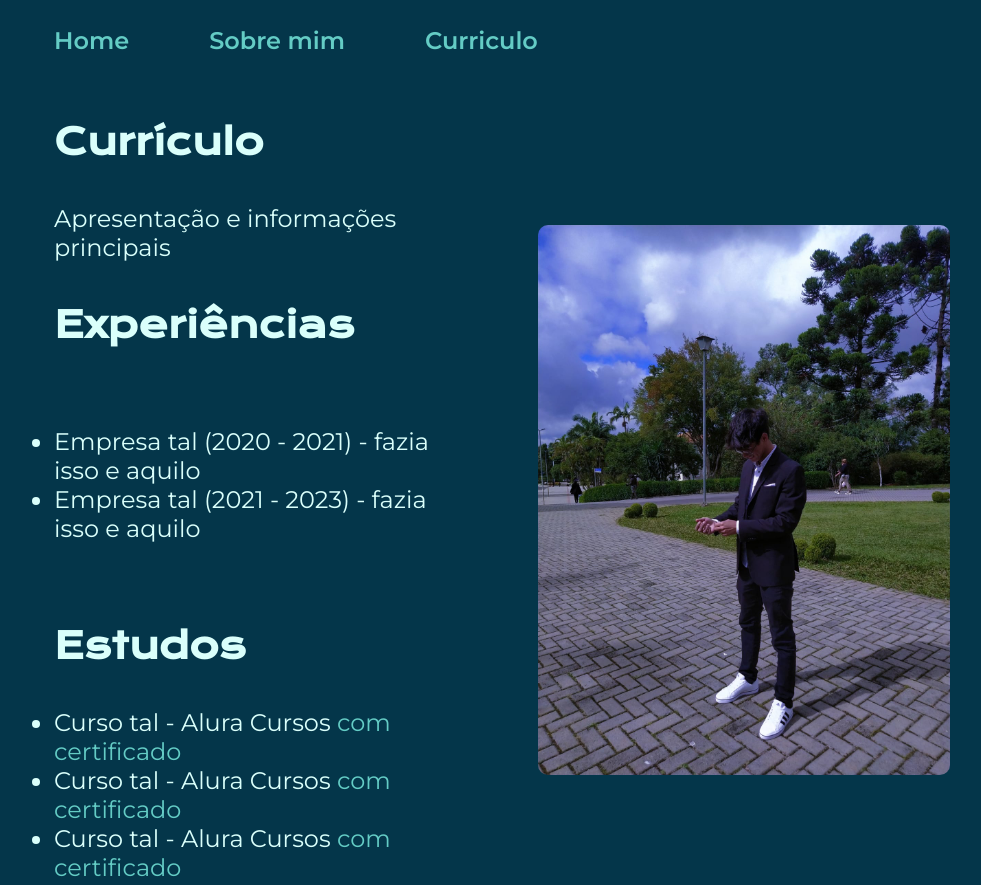
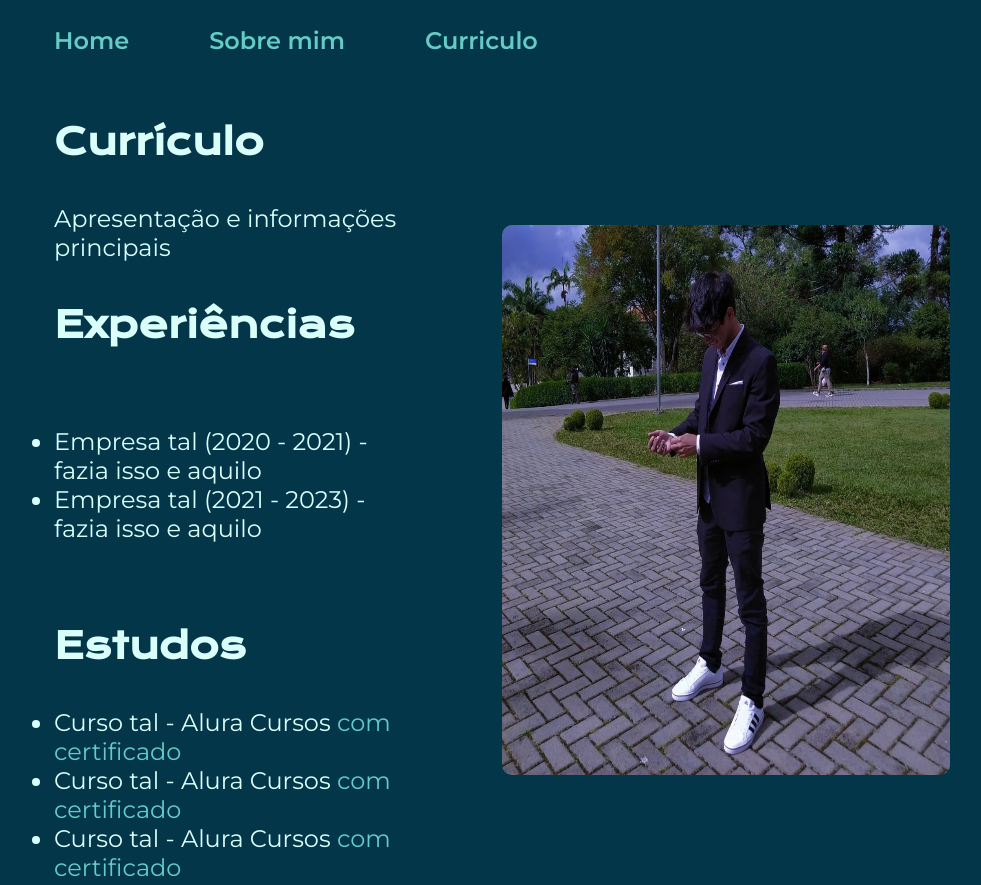
Before and after one commit to Daniel-Mattos/Portfolio, a plain HTML site: page curriculo.html in a window 1280 px wide. Shown: the top 885 px of the page, without its empty margins (138-1119 px from the left). Drawn offline with nearby package versions, Linux system fonts and the light colour scheme.

Commit message:
Add files via upload
atualizando a foto

```diff
--- a/curriculo.html
+++ b/curriculo.html
@@ -38,7 +38,7 @@
             </ul>
             </div>
         </section>
-        <img class="apresentacao__imagem" src="./assets/daniel.jpeg" alt="Foto da Joana Santos programando">
+        <img class="apresentacao__imagem" src="./assets/eu.jpeg" alt="Uma imagem do Daniel-Mattos">
     </main>
 
     <footer class="rodape">
```
Also changed, not shown: about.html (+1 -1 lines), index.html (+1 -1 lines), assets/eu.jpeg (added).
